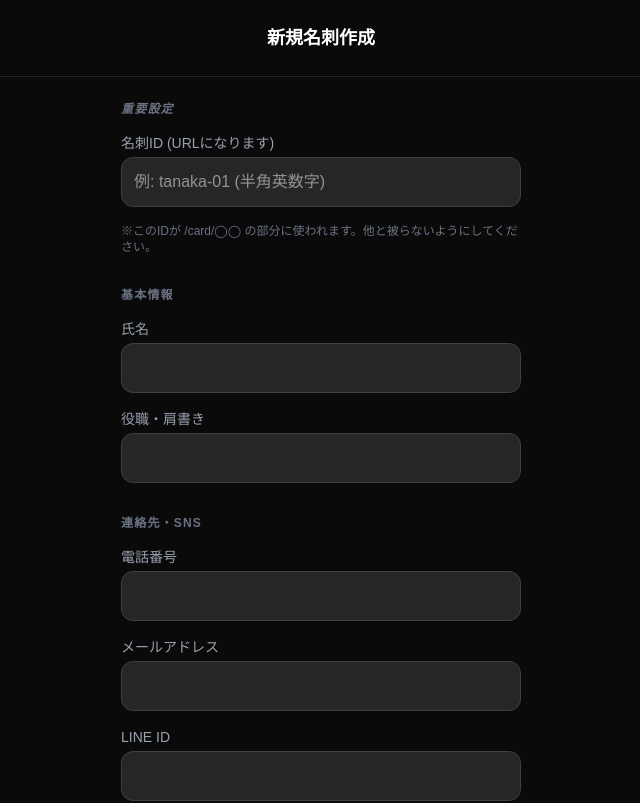
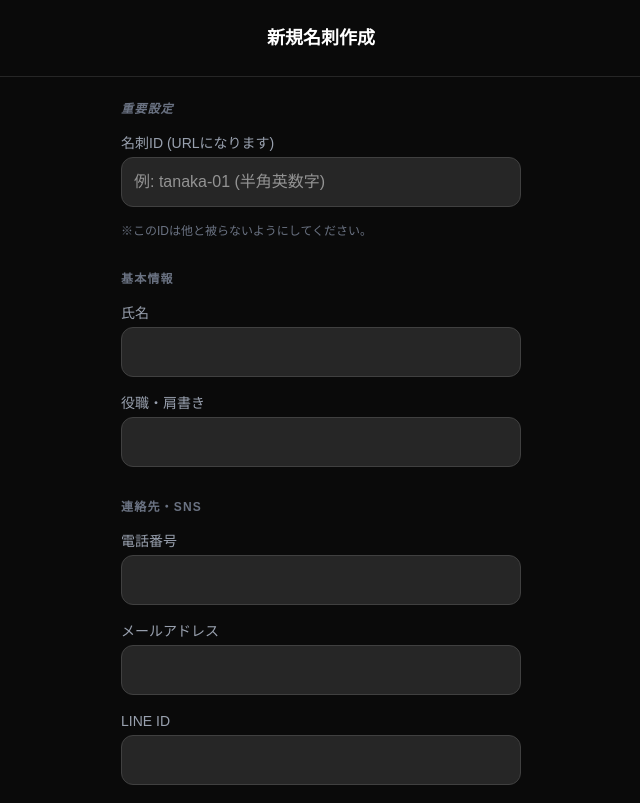
Before and after one commit to hirahaku/smart-card, a Next.js app: page /card/new in a window 1280 px wide. Shown: the top 803 px of the page, without its empty margins (319-959 px from the left). Built offline with nearby package versions, Linux system fonts and the light colour scheme; no server answers.

Commit message:
feat: add create new card page2

```diff
--- a/app/card/new/page.tsx
+++ b/app/card/new/page.tsx
@@ -76,7 +76,7 @@ export default function NewCard() {
             placeholder="例: tanaka-01 (半角英数字)"
             onChange={handleChange}
           />
-          <p className="text-xs text-gray-500 mt-1 mb-4">※このIDが /card/◯◯ の部分に使われます。他と被らないようにしてください。</p>
+          <p className="text-xs text-gray-500 mt-1 mb-4">※このIDは他と被らないようにしてください。</p>
         </section>
 
         <section className="mb-8">
```
